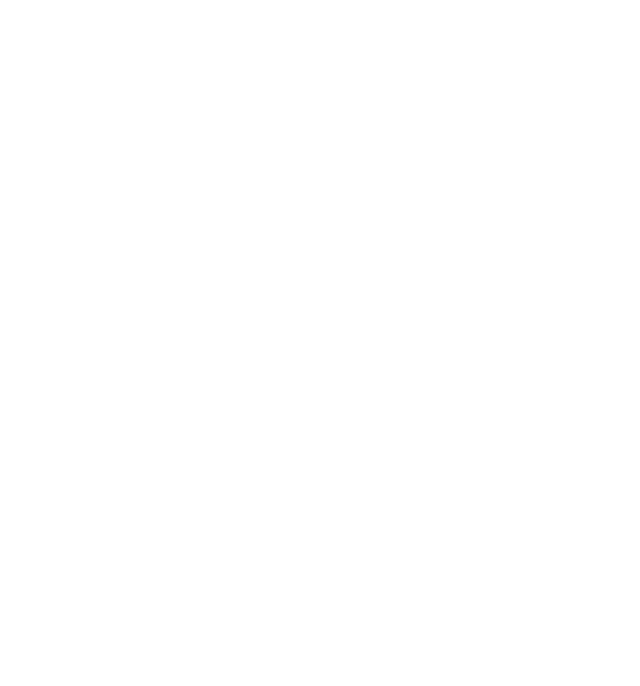
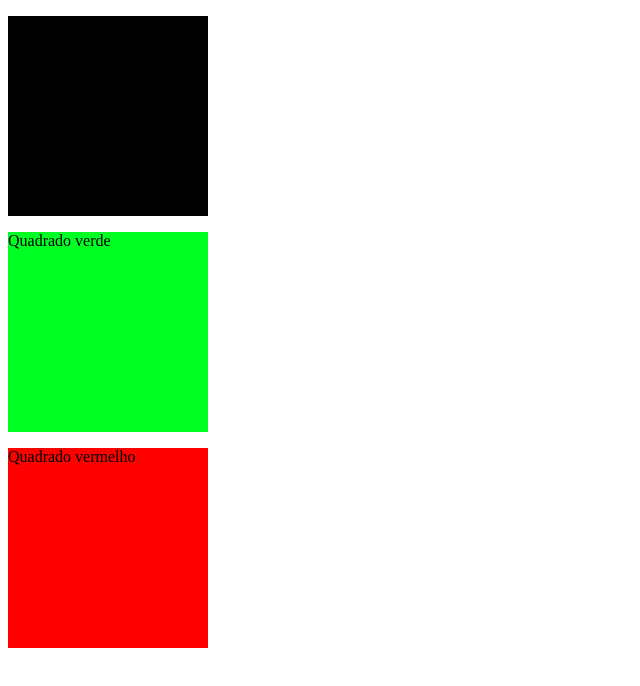
Before and after one commit to BeatrizMarconi/estudo, a plain HTML site: page Aula01/index.html in a window 1280 px wide. Shown: the whole page, without its empty margins (0-640 px from the left). Drawn offline with Linux system fonts and the light colour scheme.

Commit message:
Adicionado 3 quadrados coloridos no html

```diff
--- a/Aula01/index.html
+++ b/Aula01/index.html
@@ -7,6 +7,8 @@
     <title>Document</title>
 </head>
 <body>
-
+    <p style="width: 200px; height: 200px; background:#000000 ">Quadrado preto</p>
+    <p style="width: 200px; height: 200px; background:#00ff22 ">Quadrado verde</p>
+    <p style="width: 200px; height: 200px; background:#ff0000 ">Quadrado vermelho</p>
 </body>
 </html>
```
